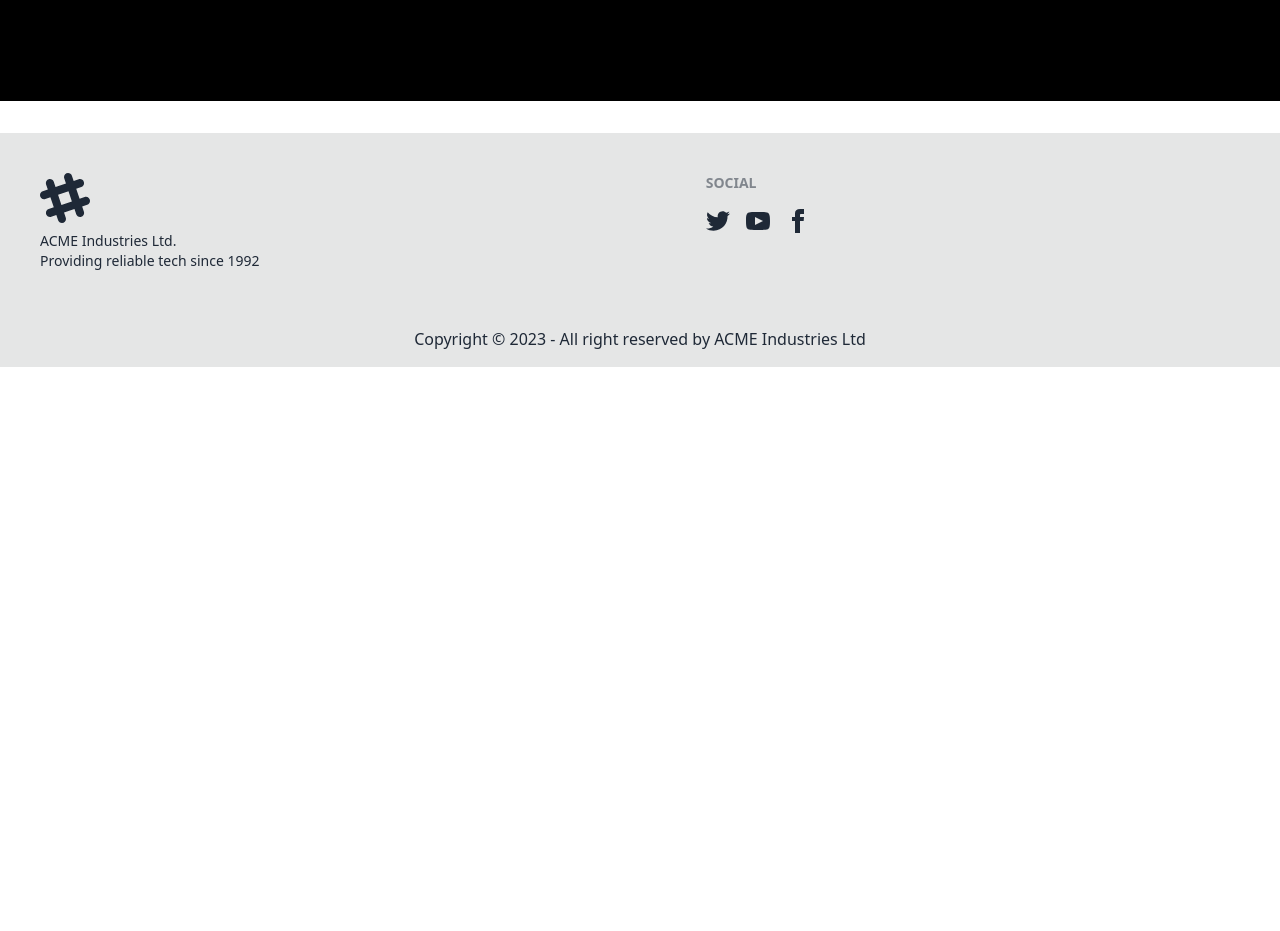
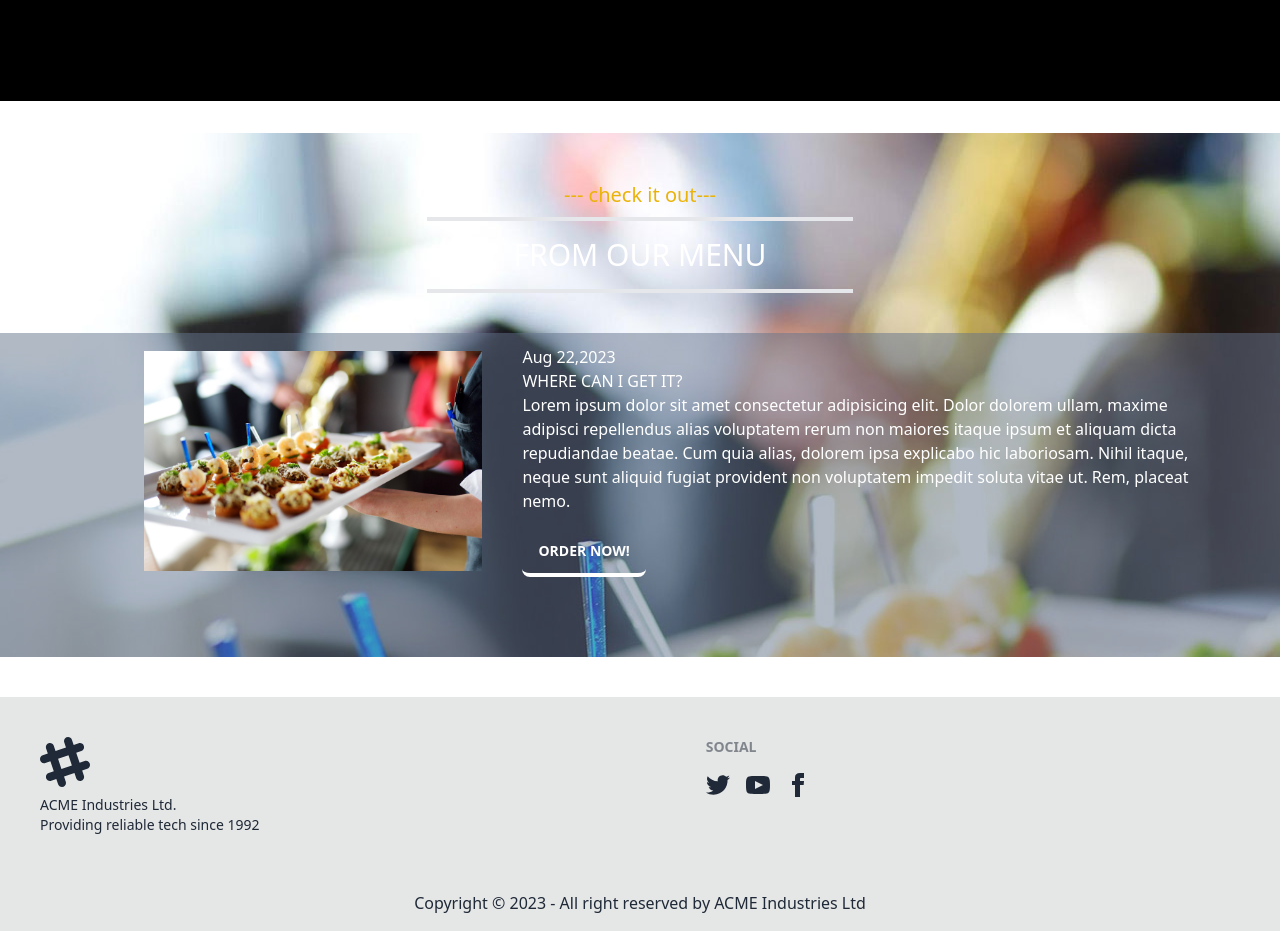
Before and after one commit to Md-Azad/bistro-client, a React (Vite) app: page / in a window 1280 px wide. Shown: the part 2982-3913 px from the top of the page. Before the commit the page ends 3349 px from the top, so only its background shows below. Built offline with nearby package versions, Linux system fonts and the light colour scheme.

Commit message:
added featured section

```diff
--- /dev/null
+++ b/src/pages/Home/Featured/Featured.css
@@ -0,0 +1,3 @@
+.featured-img{
+    background-image: url('../../../assets/home/featured.jpg');
+}
--- /dev/null
+++ b/src/pages/Home/Featured/Featured.jsx
@@ -0,0 +1,34 @@
+import featuredImg from "../../../assets/home/featured.jpg";
+import SectionTitle from "../../../components/SectionTitle/SectionTitle";
+import './Featured.css'
+const Featured = () => {
+  return (
+    <section className="featured-img  pt-4 text-white  ">
+
+        <SectionTitle subHeading={"check it out"} heading={"From our menu"}></SectionTitle>
+
+      <div className="my-10 pt-3 md:flex items-center justify-center pl-36 pr-20 bg-slate-500 bg-opacity-50">
+        <img
+          style={{ width: "448px", height: "300px" }} className="pb-20"
+          src={featuredImg}
+          alt=""
+        />
+        <div className=" md:ml-10 pb-20 ">
+          <h1>Aug 22,2023</h1>
+          <p className="uppercase">Where can i get it?</p>
+          <p>
+            Lorem ipsum dolor sit amet consectetur adipisicing elit. Dolor
+            dolorem ullam, maxime adipisci repellendus alias voluptatem rerum
+            non maiores itaque ipsum et aliquam dicta repudiandae beatae. Cum
+            quia alias, dolorem ipsa explicabo hic laboriosam. Nihil itaque,
+            neque sunt aliquid fugiat provident non voluptatem impedit soluta
+            vitae ut. Rem, placeat nemo.
+          </p>
+          <button className="btn btn-outline border-0 border-b-4 text-white mt-4">Order Now!</button>
+        </div>
+      </div>
+    </section>
+  );
+};
+
+export default Featured;
--- a/src/pages/Home/Home/Home.jsx
+++ b/src/pages/Home/Home/Home.jsx
@@ -1,6 +1,7 @@
 import Banner from "../Banner/Banner";
 import CallUs from "../CallUs/CallUs";
 import Category from "../Category/Category";
+import Featured from "../Featured/Featured";
 import Notice from "../Notice/Notice";
 import PopularMenu from "../PopularMenu/PopularMenu";
 import Recommendation from "../Recommendation/Recommendation";
@@ -15,6 +16,7 @@ const Home = () => {
             <PopularMenu></PopularMenu>
             <CallUs></CallUs>
             <Recommendation></Recommendation>
+            <Featured></Featured>
         </div>
     );
 };
```
